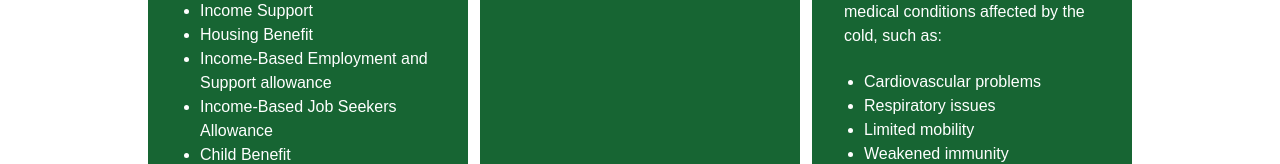
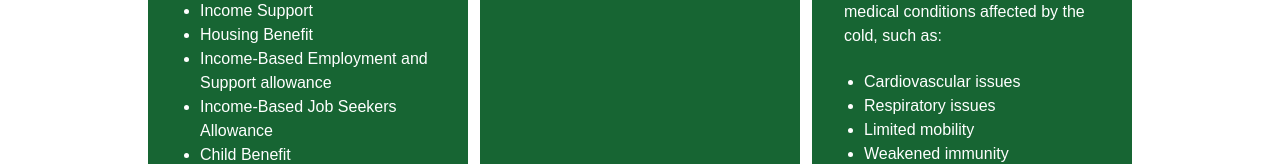
Before and after one commit to UzairChaudhary/Green-Harbour, a Next.js app: page /who-qualifies in a window 1280 px wide. Shown: the part 521-685 px from the top of the page. Built offline with nearby package versions, Linux system fonts and the light colour scheme.

Commit message:
changed cardiovascular problems info

```diff
--- a/src/app/who-qualifies/page.js
+++ b/src/app/who-qualifies/page.js
@@ -106,7 +106,7 @@ export default function Page() {
     }
     // Case Gas -> No -> Property -> Claim UK Benefits No
     if((answers[1] === "Gas" || answers[1] === "Oil" || answers[1] === "Not sure") && answers[2]==="No" && answers[3]!==null && answers[4]===null && answer==="No"){
-        updateQuestionAndAnswerAtIndex(5, "Do either of the following two options apply to you?", ["Someone in the household has a health condition and could qualify through an NHS referral (i.e. related to Cardiovascular problems, Respiratory issues, Limited mobility or Weakened immunity)", "Household earns under £31,000 per year (before tax)", "Both apply", "None of the above apply"]);
+        updateQuestionAndAnswerAtIndex(5, "Do either of the following two options apply to you?", ["Someone in the household has a health condition and could qualify through an NHS referral (i.e. related to Cardiovascular issues, Respiratory issues, Limited mobility or Weakened immunity)", "Household earns under £31,000 per year (before tax)", "Both apply", "None of the above apply"]);
         handleProceeding(index)
         return
     }
@@ -140,7 +140,7 @@ export default function Page() {
     if ((answers[1] === "Gas" || answers[1] === "Oil" || answers[1] === "Not sure") && answers[2]!==null && answers[3]!==null && answers[4]!==null && answer==="No") {
         // 6) Does anyone living at the property claim any UK qualified benefits
         //console.log('case 2 No Gas')
-        updateQuestionAndAnswerAtIndex(6, "Do either of the following two options apply to you?", ["Someone in the household has a health condition and could qualify through an NHS referral (i.e. related to Cardiovascular problems, Respiratory issues, Limited mobility or Weakened immunity)", "Household earns under £31,000 per year (before tax)", "Both apply", "None of the above apply"]);
+        updateQuestionAndAnswerAtIndex(6, "Do either of the following two options apply to you?", ["Someone in the household has a health condition and could qualify through an NHS referral (i.e. related to Cardiovascular issues, Respiratory issues, Limited mobility or Weakened immunity)", "Household earns under £31,000 per year (before tax)", "Both apply", "None of the above apply"]);
        // console.log("updated")
        // console.log(questions)
         handleProceeding(index)
@@ -198,7 +198,7 @@ export default function Page() {
     //Case Electricity -> Property -> Claim UK Benefits No
     if(answers[1] === "Electricity" && answers[2]!==null && answers[3]===null && answer==="No"){
 
-        updateQuestionAndAnswerAtIndex(4, "Do either of the following two options apply to you?", ["Someone in the household has a health condition and could qualify through an NHS referral (i.e. related to Cardiovascular problems, Respiratory issues, Limited mobility or Weakened immunity)", "Household earns under £31,000 per year (before tax)", "Both apply", "None of the above apply"]);
+        updateQuestionAndAnswerAtIndex(4, "Do either of the following two options apply to you?", ["Someone in the household has a health condition and could qualify through an NHS referral (i.e. related to Cardiovascular issues, Respiratory issues, Limited mobility or Weakened immunity)", "Household earns under £31,000 per year (before tax)", "Both apply", "None of the above apply"]);
         handleProceeding(index)
         return
 
@@ -490,7 +490,7 @@ export default function Page() {
                 <h1 className='text-2xl flex justify-center font-bold'>NHS Referrral</h1>
                 <p className=' mt-5'>You may qualify for ECO4 benefits through an NHS referral if you or anyone in the household receive repeated medication or have medical conditions affected by the cold, such as:</p>
                 <ul className='list-disc mt-5 pl-5'>
-                        <li>Cardiovascular problems</li>
+                        <li>Cardiovascular issues</li>
                         <li>Respiratory issues</li>
                         <li>Limited mobility</li>
                         <li>Weakened immunity</li>
```
